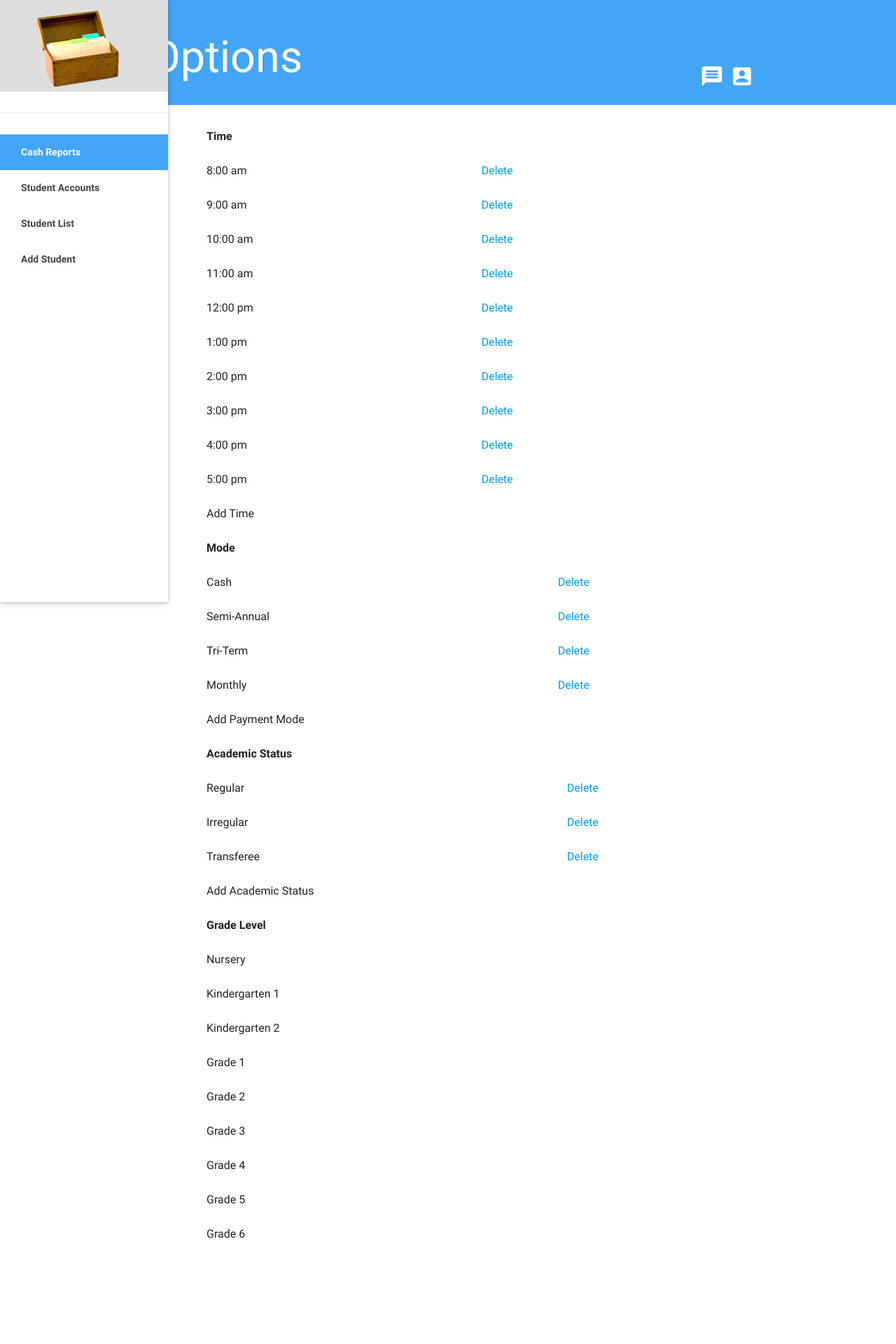
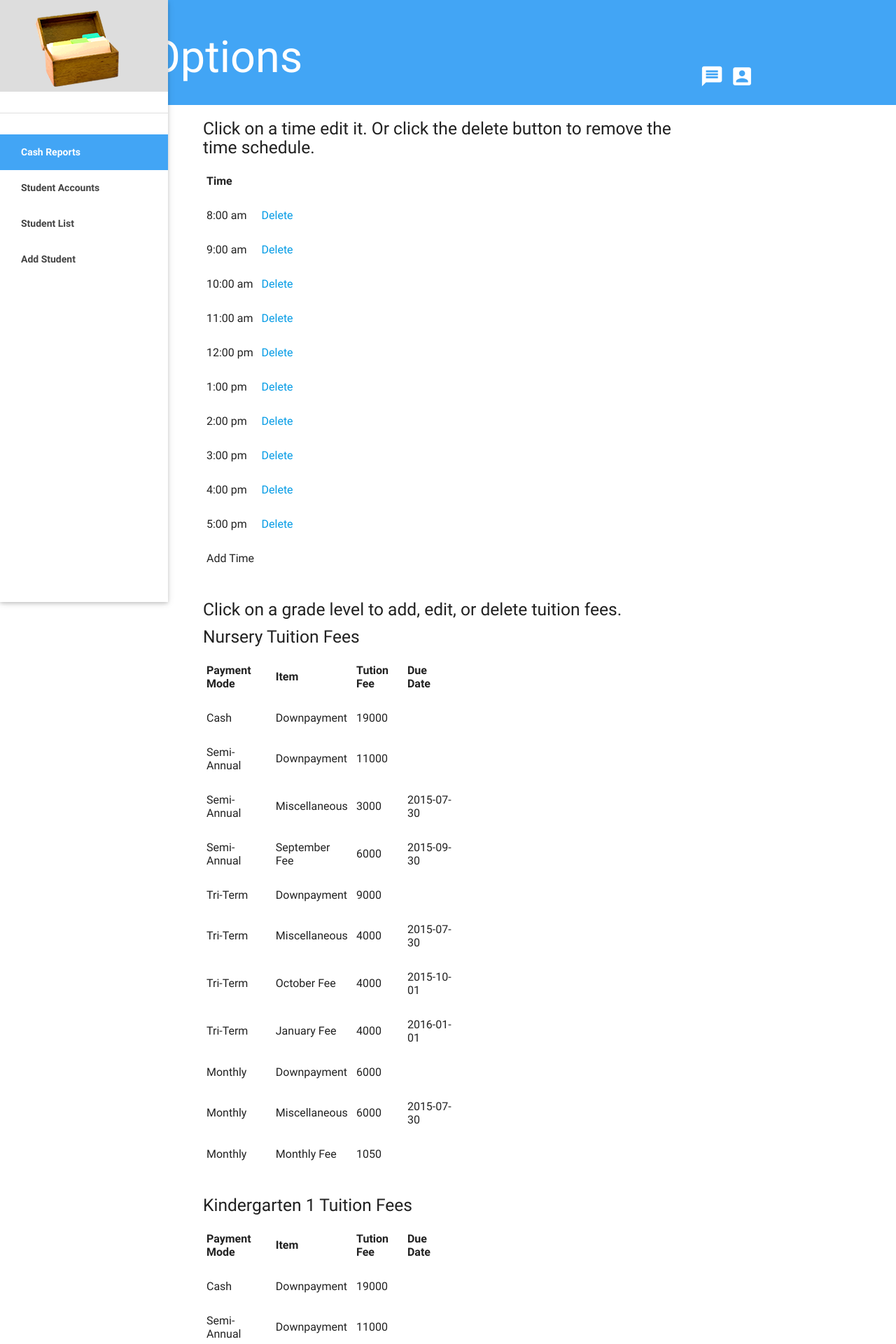
Before and after one commit to woodenbox/WoodenBox, a PHP site: page /option.php in a window 1280 px wide. Shown: the top 1920 px of the page at 70% size. Before the commit the page ends 1769 px from the top, so only its background shows below. Run offline with PHP 8.4, Linux system fonts and the light colour scheme; the visitor is signed in with stand-in values (Sample User, id 1); data comes from the database, SQL or seed files in the repository; some libraries are stand-ins or nearby versions.

Commit message:
no message

```diff
--- a/add/addT.php
+++ b/add/addT.php
@@ -24,11 +24,6 @@
 				<option value="am">am</option>
 				<option value="pm">pm</option>
 			</select>
-
-			<select>
-				<option value="am">am</option>
-				<option value="pm">pm</option>
-			</select>
 			<input type="submit" name="add" value="Add Record"/>
 			<input type="reset" name="clear" value="Clear"/></td>
 
--- a/edit/editT.php
+++ b/edit/editT.php
@@ -7,6 +7,7 @@
 	if(isset($_POST['edit'])){
 		extract($_POST);
 			updateTime($connect,$_GET['id'], $time);
+			header('Location: ..\option.php');
 			}
 	?>
 
--- a/option.php
+++ b/option.php
@@ -93,7 +93,10 @@ if(isset($_GET['id'])){
 
 <div style="padding-left:290px;padding-right:270px;">
 
-<table>
+<h5>Click on a time edit it. Or click the delete button to remove the time schedule.</h5>
+
+<div style="width:20%;">
+<table >
 
 	<tr>
 		<th>Time</th>
@@ -117,81 +120,8 @@ if(isset($_GET['id'])){
 	</tr>
 
 </table>
+</div>
 
-<?php
-
-if(isset($_GET['id'])){
-	$delMode=delMode($connect, $_GET['id']);
-
-	if($delMode){
-		echo "Deleted!";
-	}
-	else{
-		echo "Not working!";
-	}
-}
-?>
-
-<table>
-
-	<tr>
-		<th>Mode</th>
-
-	</tr>
-	<?php
-	while($row=mysqli_fetch_assoc($result1)){
-		?>
-		<tr class="clickablerow" href="edit/editM.php?id=<?=$row['id']?>">
-			<td><?=$row['mode']?></td>
-			<td><a href="option.php?id=<?=$row['id']?>" onclick="return confirm('Are you sure you want to delete this?')";>Delete</a></td>
-		</tr>
-		<?php
-	}
-	?>
-	<tr class="clickablerow" href="add/addM.php">
-		<td>Add Payment Mode</td>
-		<td></td>
-		<td></td>
-	</tr>
-</table>
-
-<?php
-
-if(isset($_GET['id'])){
-	$delStatus=delStatus($connect, $_GET['id']);
-
-	if($delStatus){
-		echo "Deleted!";
-	}
-	else{
-		echo "Not working!";
-	}
-}
-?>
-
-<table>
-
-	<tr>
-
-		<th> Academic Status</th>
-
-	</tr>
-	<?php
-	while($row=mysqli_fetch_assoc($result3)){
-		?>
-		<tr class="clickablerow" href="edit/editA.php?id=<?=$row['id']?>">
-			<td><?=$row['status']?></td>
-			<td><a href="option.php?id=<?=$row['id']?>" onclick="return confirm('Are you sure you want to delete this?')";>Delete</a></td>
-		</tr>
-		<?php
-	}
-	?>
-	<tr class="clickablerow" href="add/addA.php">
-		<td>Add Academic Status</td>
-		<td></td>
-		<td></td>
-	</tr>
-</table>
 
 <?php
 
@@ -209,27 +139,39 @@ if(isset($_GET['id'])){
   <link href="asd/css/style.css" type="text/css" rel="stylesheet" media="screen,projection"/>
   <link href="asd/css/init.css" type="text/css" rel="stylesheet" media="screen,projection"/>
 </head>
+</br>
+<script src="jquery-2.1.3.min.js"></script>
 
-<table>
-	<tr>
-		<th>Grade Level</th>
-	</tr>
-	<?php
-	while($row=mysqli_fetch_assoc($result2)){
-		?>
-		<tr class="clickablerow" href="edit/editG.php?id=<?=$row['grade_levels']?>">
-			<td><?=$row['grade_levels']?></td>
-		</tr>
-		<?php
-	}
-	?>
-</table>
+<h5>Click on a grade level to add, edit, or delete tuition fees. </h5>
+<!--<div style="width:20%;">!-->
+<?php while($row=mysqli_fetch_assoc($result2)){?>
 
+<div class="showme" data-panelid="<?=$row['grade_levels']?>"> <?php echo "<h5>".$row['grade_levels']. " Tuition Fees</h5>";?></div>
+		<div style="width:50%;">
+		<table id="<?=$row['grade_levels']?>">
+			<tr>
+				<th>Payment Mode</th>
+				<th>Item</th>
+				<th>Tution Fee</th>
+				<th>Due Date</th>
+			</tr>
+			<?php
+			$getTuitionFees=getFeeScheduleOptions($connect, $row['grade_levels']);
+			while($row2=mysqli_fetch_assoc($getTuitionFees)){ ?>
+			<tr class="clickablerow" href="edit/editG.php?id=<?=$row2['fee_id']?>">
+				<td><?=$row2['fee_type']?></td>
+				<td><?=$row2['item']?></td>
+				<td><?=$row2['fee']?></td>
+				<td><?=$row2['due_date']?></td>
+			</tr>
+			<?php } ?>
+		</table>
+	</div>
+</br>
+<?php } ?>
 
-<script src="jquery-2.1.3.min.js">
+<!--</div>!-->
 
-
-</script>
 
 <script>
 
@@ -237,6 +179,12 @@ $(function(){
 	$(".clickablerow").click(function(){
 		window.document.location=$(this).attr("href");
 	});
+
+	/*$(".showme").on('click', function(){
+       var panelId = $(this).attr('data-panelid');
+       alert(panelId);
+       $('#'+panelId).toggle();
+    });*/
 });
 
 
--- a/processes/process.php
+++ b/processes/process.php
@@ -76,6 +76,12 @@
 
 	function getFeeSchedule($connect, $grade, $fee_type){
 		$sql="SELECT * FROM fee_schedule WHERE grade = '$grade' AND fee_type = '$fee_type'";
+		$result=mysqli_query($connect, $sql);
+		return $result;
+	}
+
+	function getFeeScheduleOptions($connect, $grade){
+		$sql="SELECT * FROM `fee_schedule` WHERE `grade`='$grade'";
 		$result=mysqli_query($connect, $sql);
 		return $result;
 	}
@@ -369,6 +375,15 @@ function add($date_str, $months)
 		return $result;
 	}
 
+	function updateTuitioFee($connect,$id, $tuition_fee, $due_date){
+		if($due_date==null)
+			$sql="UPDATE `fee_schedule` SET `fee`=$tuition_fee, `due_date`=null WHERE `fee_id`=$id";
+		else
+			$sql="UPDATE `fee_schedule` SET `fee`=$tuition_fee, `due_date`='$due_date' WHERE `fee_id`=$id";
+		$result=mysqli_query($connect, $sql);
+		return $result;
+	}
+
 	function updateStudentBalance($connect, $id, $item, $balance, $due_date, $penalty_balance, $penalty_count){
 		if($due_date==null)
 			$sql = "UPDATE `fee_balance` SET `item` = '$item', `balance` = $balance, `due_date` = null, `penalty_balance` = $penalty_balance, `penalty_count` = $penalty_count WHERE `id` = $id";
@@ -429,9 +444,15 @@ function viewGrade($connect){
 }
 
 function getGrade($connect, $id){
-$sql="Select * from options_grades where id='$id'";
+$sql="Select * from fee_schedule where grade='$id'";
 $result=mysqli_query($connect, $sql);
 return $result;
+}
+
+function editTuitionFee($connect, $id){
+	$sql="SELECT * FROM `fee_schedule` WHERE `fee_id`=$id";
+	$result=mysqli_query($connect, $sql);
+	return $result;
 }
 
 function viewStatus($connect){
--- a/viewstudent.php
+++ b/viewstudent.php
@@ -321,7 +321,7 @@ $payment_date = date('Y-m-d');
 
   <li><a href="#modal3" class="modal-trigger" >Pay</a></li>
 
-    <li><a onclick="frames['frame'].print()" class="modal-trigger" ">Print</a></li>
+    <li><a onclick="frames['frame'].print()" class="modal-trigger" >Print</a></li>
 
 
   </ul>
```
Also changed, not shown: edit/editG.php (+15 -6 lines).
